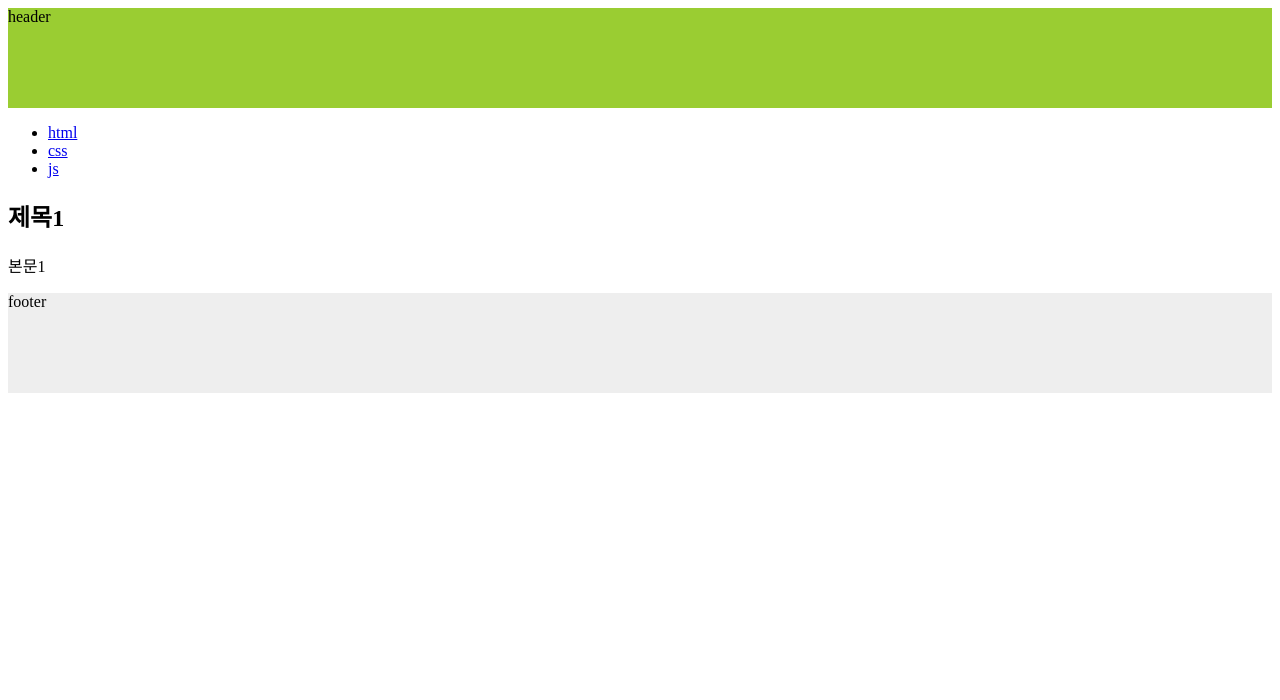
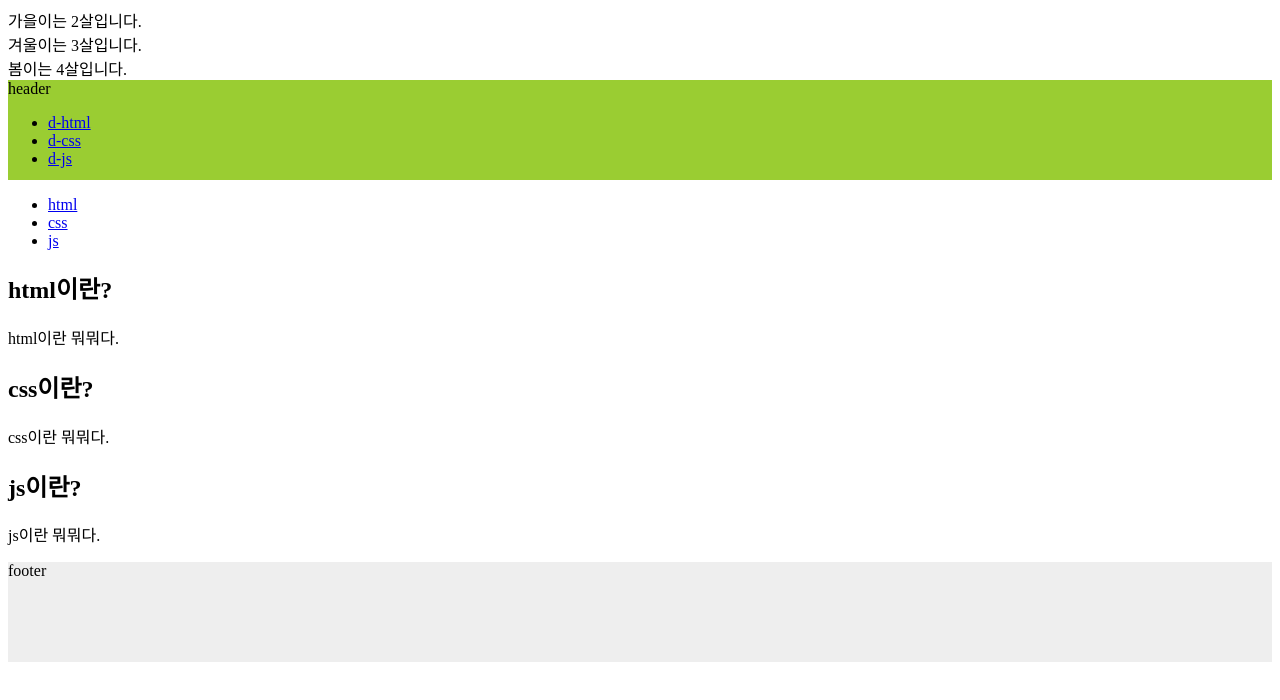
Before and after one commit to oddoddo/my-app, a React (Create React App) app: page / in a window 1280 px wide. Shown: the top 700 px of the page. Built offline with nearby package versions, Linux system fonts and the light colour scheme.

Commit message:
for 반복문

```diff
--- a/src/App.js
+++ b/src/App.js
@@ -1,69 +1,30 @@
-import styled from 'styled-components';
+import Layout from './Layout'
 
-// 함수 선언식
-function Header() {
-    return <Hd>header</Hd>;
-}
-const Hd = styled.div`
-    height: 100px;
-    background-color: yellowgreen;
-`;
+export default function App() {
+    return (
+        <>
+            {/* 부모 컴포넌트 */}
+            <Cat name="가을" age="2" />
+            {/* {name: '가을', age: 2} 객체가 Cat 컴포넌트로 전달된다. */}
+            <Cat name="겨울" age="3" />
+            <Cat name="봄" age="4" />
 
-const Nav = () => {
-    return (
-        <nav>
-            <ul>
-                <li>
-                    <a href="/">html</a>
-                </li>
-                <li>
-                    <a href="/">css</a>
-                </li>
-                <li>
-                    <a href="/">js</a>
-                </li>
-            </ul>
-        </nav>
-    );
-};
-
-const Article = () => {
-    return (
-        <article>
-            <h2>제목1</h2>
-            <p>본문1</p>
-        </article>
-    );
-};
-
-// 함수 표현식
-// const Footer = function () {
-//     return <Ft>footer</Ft>;
-// };
-
-// 화살표 함수
-const Footer = () => {
-    return <Ft>footer</Ft>;
-};
-
-const Ft = styled.footer`
-    height: 100px;
-    background-color: #eee;
-`;
-
-function App() {
-    // return 내부에는 하나의 태그만 존재해야 한다.
-    // 여러개의 태그를 사용하고 싶다면, <></>
-    // 또는 <Fragment></Fragment>를 사용한다.
-    // 한 줄 이상일 경우 ()로 감싸준다.
-    return (
-        <div className="wrap">
-            <Header />
-            <Nav />
-            <Article />
-            <Footer />
-        </div>
-    );
+            <Layout />
+        </>
+    )
 }
 
-export default App;
+// 자식 컴포넌트
+const Cat = ({ name, age }) => {
+    // const props = {name: '가을', age: 2}
+    // const { name, age } = props;
+    return (
+        <>
+            <div>
+                {name}이는 {age}살입니다.
+            </div>
+        </>
+    )
+}
+
+// export default App;
--- /dev/null
+++ b/src/Article.jsx
@@ -0,0 +1,10 @@
+const Article = (props) => {
+    return (
+        <article>
+            <h2>{props.title}</h2>
+            <p>{props.desc}</p>
+        </article>
+    );
+};
+
+export default Article;
--- /dev/null
+++ b/src/Footer.jsx
@@ -0,0 +1,12 @@
+import styled from 'styled-components';
+
+const Footer = () => {
+    return <Ft>footer</Ft>;
+};
+
+const Ft = styled.footer`
+    height: 100px;
+    background-color: #eee;
+`;
+
+export default Footer;
--- /dev/null
+++ b/src/Header.jsx
@@ -0,0 +1,18 @@
+import styled from 'styled-components'
+import Nav from './Nav'
+
+// 함수 선언식
+function Header() {
+    return (
+        <Hd>
+            header
+            <Nav />
+        </Hd>
+    )
+}
+const Hd = styled.div`
+    height: 100px;
+    background-color: yellowgreen;
+`
+
+export default Header
--- /dev/null
+++ b/src/Layout.jsx
@@ -0,0 +1,26 @@
+import Article from './Article'
+import Footer from './Footer'
+import Header from './Header'
+import { NavMobile } from './Nav'
+
+export default function Layout() {
+    // return 내부에는 하나의 태그만 존재해야 한다.
+    // 여러개의 태그를 사용하고 싶다면, <></>
+    // 또는 <Fragment></Fragment>를 사용한다.
+    // 한 줄 이상일 경우 ()로 감싸준다.
+
+    const navArr = [{ title: 'html' }, { title: 'css' }, { title: 'js' }]
+
+    return (
+        <div className="wrap">
+            <Header />
+            <NavMobile nav={navArr} />
+            <Article title="html이란?" desc="html이란 뭐뭐다." />
+            <Article title="css이란?" desc="css이란 뭐뭐다." />
+            <Article title="js이란?" desc="js이란 뭐뭐다." />
+            <Footer />
+        </div>
+    )
+}
+
+// export default Layout;
--- /dev/null
+++ b/src/Nav.jsx
@@ -0,0 +1,43 @@
+const Nav = () => {
+    return (
+        <nav>
+            {/* 문자가 아닌 데이터를 받을 땐  {}로 감싸주어야 한다. */}
+            <ul>
+                <li>
+                    <a href="/">d-html</a>
+                </li>
+                <li>
+                    <a href="/">d-css</a>
+                </li>
+                <li>
+                    <a href="/">d-js</a>
+                </li>
+            </ul>
+        </nav>
+    )
+}
+
+export const NavMobile = (props) => {
+    // const arr = [1, 2, 3]
+    console.log(props) // {nav: Array(3)}
+    console.log(props.nav) // (3) [{…}, {…}, {…}]
+    console.log(props.nav[0]) // {title: "html"}
+    console.log(props.nav[0].title) // html
+    console.log(props.nav[1]) // {title: "css"}
+    const list = []
+    for (let i = 0; i < props.nav.length; i++) {
+        list.push(
+            <li>
+                <a href={'/sub/' + props.nav[i].title + '.html'}>{props.nav[i].title}</a>
+            </li>
+        )
+    }
+
+    return (
+        <nav>
+            <ul>{list}</ul>
+        </nav>
+    )
+}
+
+export default Nav
```
Also changed, not shown: src/index.js (+5 -5 lines).
